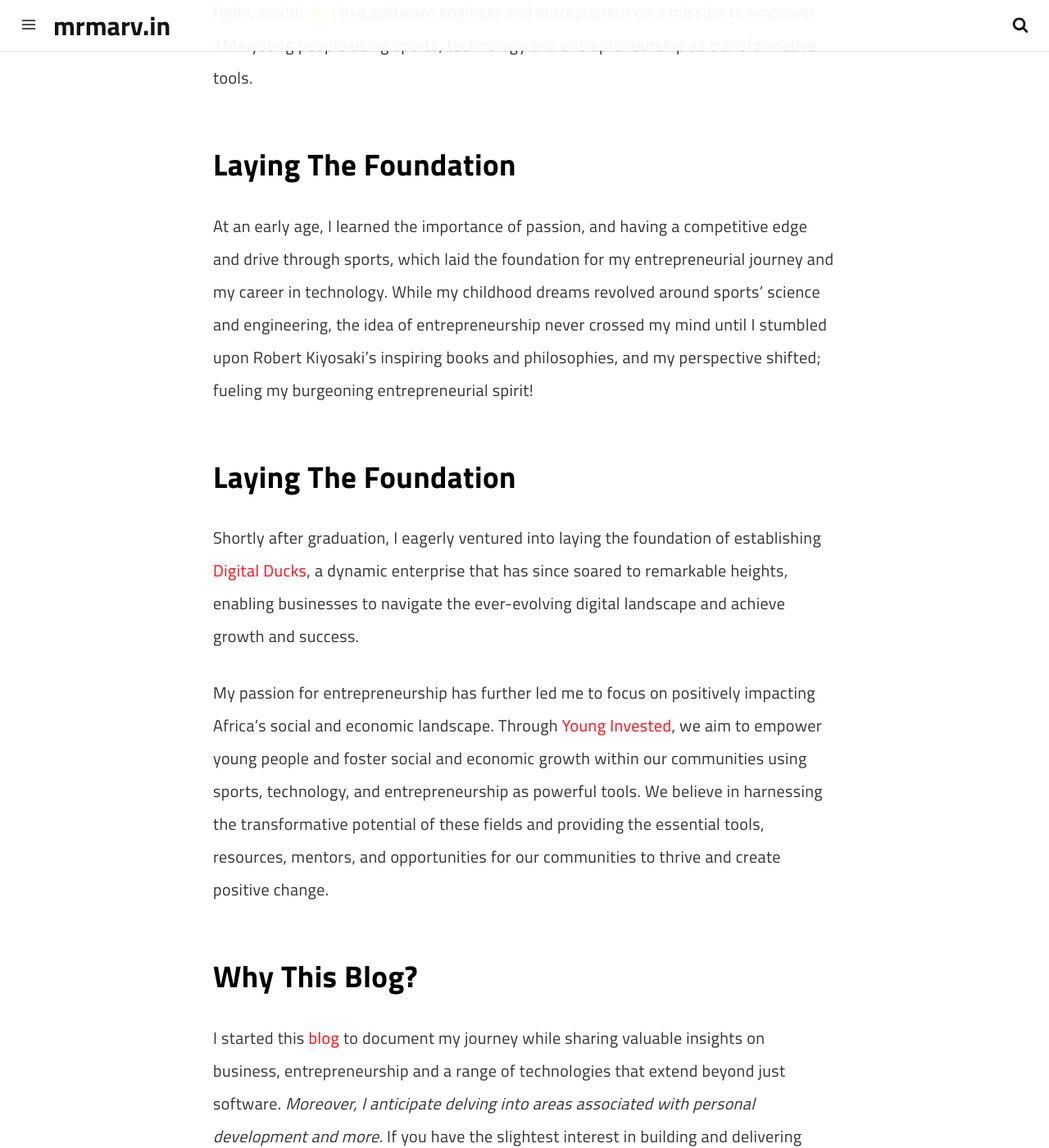
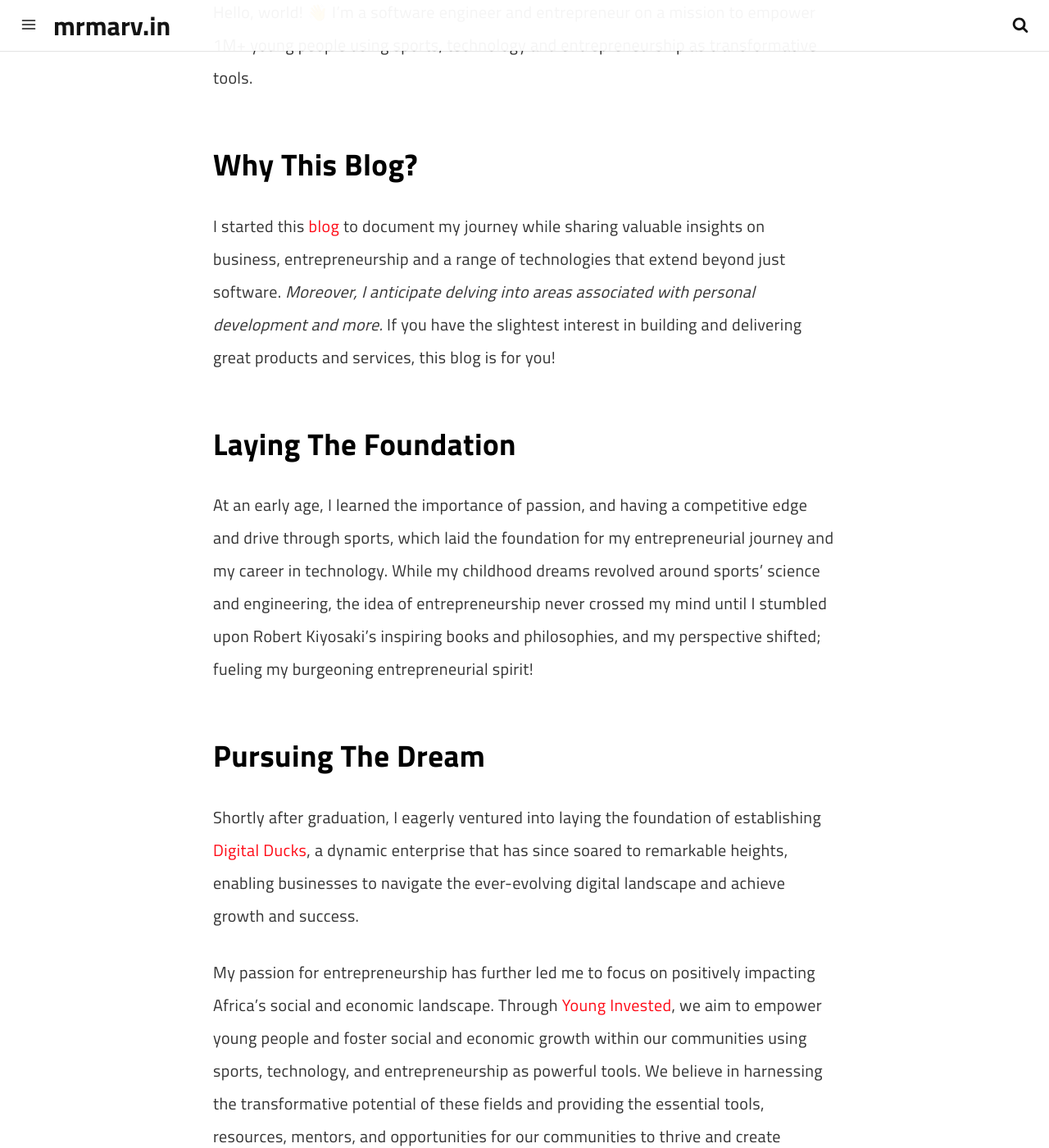
Before and after one commit to marv0/marv0.github.io, a Jekyll site: the page built from pages/about.md, in a window 1280 px wide and 1400 px high, scrolled down 605 px. Shown: the whole window at 82% size. Built offline with Jekyll 4.4.1, drawn with Linux system fonts in a browser that asks for light colours; a script that is not in the unit is left out; some of the changed text lies outside the part shown.

Commit message:
Update about.md

```diff
--- a/pages/about.md
+++ b/pages/about.md
@@ -12,19 +12,19 @@ permalink: /about/
 
 Hello, world! 👋 I'm a software engineer and entrepreneur on a mission to empower 1M+ young people using sports, technology and entrepreneurship as transformative tools.
 
+## Why This Blog?
+
+I started this [blog](/) to document my journey while sharing valuable insights on business, entrepreneurship and a range of technologies that extend beyond just software. *Moreover, I anticipate delving into areas associated with personal development and more.* If you have the slightest interest in building and delivering great products and services, this blog is for you!
+
 ## Laying The Foundation
 
 At an early age, I learned the importance of passion, and having a competitive edge and drive through sports, which laid the foundation for my entrepreneurial journey and my career in technology. While my childhood dreams revolved around sports' science and engineering, the idea of entrepreneurship never crossed my mind until I stumbled upon Robert Kiyosaki's inspiring books and philosophies, and my perspective shifted; fueling my burgeoning entrepreneurial spirit!
 
-## Laying The Foundation
+## Pursuing The Dream
 
 Shortly after graduation, I eagerly ventured into laying the foundation of establishing [Digital Ducks](https://www.digitalducks.co.ke), a dynamic enterprise that has since soared to remarkable heights, enabling businesses to navigate the ever-evolving digital landscape and achieve growth and success.
 
 My passion for entrepreneurship has further led me to focus on positively impacting Africa’s social and economic landscape. Through [Young Invested](https://www.younginvested.org), we aim to empower young people and foster social and economic growth within our communities using sports, technology, and entrepreneurship as powerful tools. We believe in harnessing the transformative potential of these fields and providing the essential tools, resources, mentors, and opportunities for our communities to thrive and create positive change.
-
-## Why This Blog?
-
-I started this [blog](/) to document my journey while sharing valuable insights on business, entrepreneurship and a range of technologies that extend beyond just software. *Moreover, I anticipate delving into areas associated with personal development and more.* If you have the slightest interest in building and delivering great products and services, this blog is for you!
 
 ## Closing Remarks
 
```
